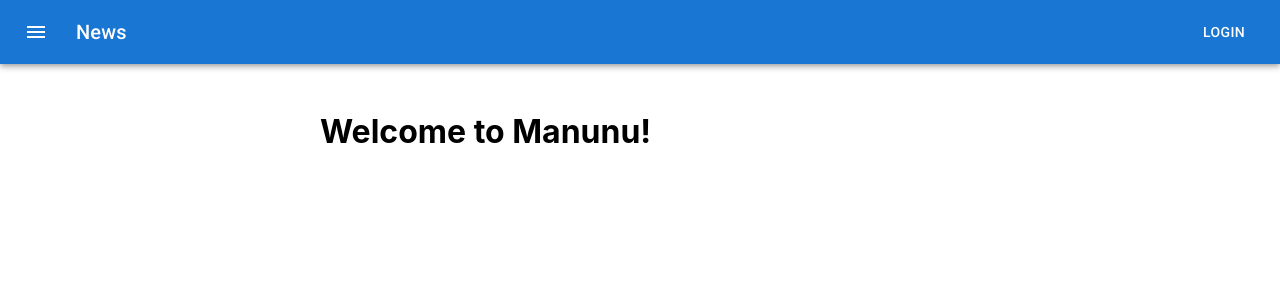
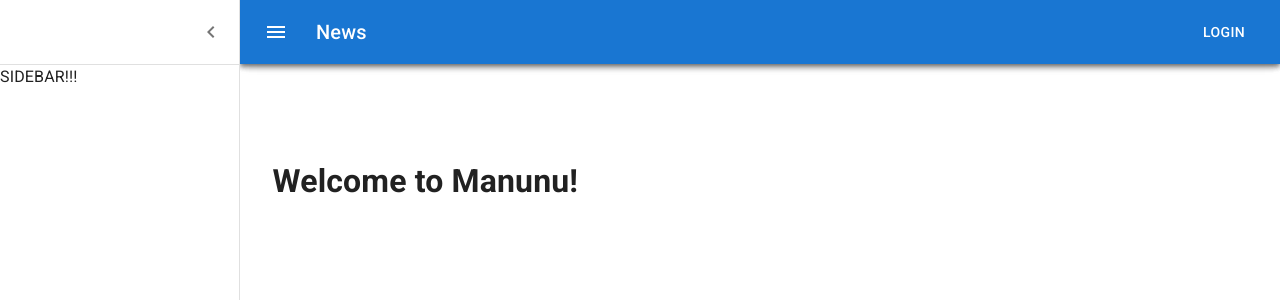
Before and after one commit to marians20/control, a Next.js app: page / in a window 1280 px wide. Both pictures are taken after a click on the button "menu". Shown: the top 300 px of the page. Built offline with nearby package versions, Linux system fonts and the light colour scheme.

Commit message:
Introduced Redux and start working on a sidebar.

```diff
--- /dev/null
+++ b/adapters/open-weather-adapter.js
@@ -0,0 +1,26 @@
+const OpenWeatherAdapter = (() => {
+    const serverLocation = { latitude: 47.1654851, longitude: 27.574496 };
+    const apiKey = '276cb277d34e5abf41075c85cb420414';
+    const baseUrl = 'https://api.openweathermap.org/data/2.5/weather';
+
+    const farenheitToCelsius = (value) => (5 * ( value - 32 ) / 9).toFixed(2);
+    const kelvinToCelsius = (value) => (value - 272.15).toFixed(2);
+    const getCurrentConditions = async (latitude, longitude) => {
+        const url = `${baseUrl}?lat=${serverLocation.latitude}&lon=${serverLocation.longitude}&appid=${apiKey}`;
+        const response = await fetch(url);
+        const data = await response.json();
+        //feels_like: 273.57, temp_min: 270.55, temp_max: 274.5
+        return {
+            ...data.main,
+            temp: kelvinToCelsius(data.main.temp),
+            feels_like: kelvinToCelsius(data.main.feels_like),
+            temp_min: kelvinToCelsius(data.main.temp_min),
+            temp_max: kelvinToCelsius(data.main.temp_max)
+        };
+    }
+    return {
+        getCurrentConditions
+    };
+})();
+
+export default OpenWeatherAdapter;
--- a/components/layout/Layout.js
+++ b/components/layout/Layout.js
@@ -1,12 +1,113 @@
+import { Fragment } from 'react';
+import { useDispatch, useSelector } from 'react-redux';
+import { styled, useTheme } from '@mui/material/styles';
+import Box from '@mui/material/Box';
+import CssBaseline from '@mui/material/CssBaseline';
+import MuiAppBar from '@mui/material/AppBar';
+import Divider from '@mui/material/Divider';
+import IconButton from '@mui/material/IconButton';
+import ChevronLeftIcon from '@mui/icons-material/ChevronLeft';
+import Drawer from '@mui/material/Drawer';
+
+import { layoutActions } from '../../store';
 import MainNavigation from './MainNavigation';
+
 import classes from './Layout.module.css';
 
+const drawerWidth = 240;
+
 function Layout(props) {
+  const dispatch = useDispatch();
+  const isSidebarVisible = useSelector(state => state.layout.sidebarVisible);
+  const theme = useTheme();
+  const toggleDrawer = (anchor, open) => (event) => {
+    if (event.type === 'keydown' && (event.key === 'Tab' || event.key === 'Shift')) {
+      return;
+    }
+  };
+
+  const handleDrawerClose = () => {
+    dispatch(layoutActions.hideSidebar());
+  }
+
+  const Main = styled('main', { shouldForwardProp: (prop) => prop !== 'open' })(
+    ({ theme, open }) => {
+      return {
+        flexGrow: 1,
+        padding: theme.spacing(3),
+        transition: theme.transitions.create('margin', {
+          easing: theme.transitions.easing.sharp,
+          duration: theme.transitions.duration.leavingScreen,
+        }),
+        marginLeft: `-${drawerWidth}px`,
+        ...(open && {
+          transition: theme.transitions.create('margin', {
+            easing: theme.transitions.easing.easeOut,
+            duration: theme.transitions.duration.enteringScreen,
+          }),
+          marginLeft: 0,
+        }),
+      };
+    },
+  );
+
+  const AppBar = styled(MuiAppBar, {
+    shouldForwardProp: (prop) => prop !== 'open',
+  })(({ theme, open }) => ({
+    transition: theme.transitions.create(['margin', 'width'], {
+      easing: theme.transitions.easing.sharp,
+      duration: theme.transitions.duration.leavingScreen,
+    }),
+    ...(open && {
+      width: `calc(100% - ${drawerWidth}px)`,
+      marginLeft: `${drawerWidth}px`,
+      transition: theme.transitions.create(['margin', 'width'], {
+        easing: theme.transitions.easing.easeOut,
+        duration: theme.transitions.duration.enteringScreen,
+      }),
+    }),
+  }));
+
+  const DrawerHeader = styled('div')(({ theme }) => ({
+    display: 'flex',
+    alignItems: 'center',
+    padding: theme.spacing(0, 1),
+    // necessary for content to be below app bar
+    ...theme.mixins.toolbar,
+    justifyContent: 'flex-end',
+  }));
+
   return (
-    <div>
-      <MainNavigation />
-      <main className={classes.main}>{props.children}</main>
-    </div>
+    <Box sx={{ display: 'flex' }}>
+      <CssBaseline />>
+      <AppBar position="fixed" open={isSidebarVisible}><MainNavigation /></AppBar>
+      <Drawer
+        sx={{
+          width: drawerWidth,
+          flexShrink: 0,
+          '& .MuiDrawer-paper': {
+            width: drawerWidth,
+            boxSizing: 'border-box',
+          },
+        }}
+        variant="persistent"
+        anchor="left"
+        open={isSidebarVisible}
+        onClose={toggleDrawer('left', false)}
+      >
+        <DrawerHeader>
+          <IconButton onClick={handleDrawerClose}>
+            <ChevronLeftIcon />
+          </IconButton>
+        </DrawerHeader>
+        <Divider />
+        SIDEBAR!!!
+      </Drawer>
+      <Main open={isSidebarVisible} className={classes.main}>
+        <DrawerHeader />
+        {props.children}
+      </Main>
+    </Box>
   );
 }
 
--- a/components/layout/MainNavigation.js
+++ b/components/layout/MainNavigation.js
@@ -1,8 +1,9 @@
 import { useContext, useState, Fragment } from 'react';
 import { useRouter } from 'next/router';
+import { useDispatch, useSelector } from 'react-redux';
+import Link from 'next/link';
 
 import AppBar from '@mui/material/AppBar';
-import Box from '@mui/material/Box';
 import Toolbar from '@mui/material/Toolbar';
 import Typography from '@mui/material/Typography';
 import Button from '@mui/material/Button';
@@ -11,11 +12,13 @@ import MenuIcon from '@mui/icons-material/Menu';
 import Menu from '@mui/material/Menu';
 import MenuItem from '@mui/material/MenuItem';
 
-import Link from 'next/link';
+import { layoutActions } from '../../store';
 import AuthContext from '../../store/auth-context';
 import Thermometer from '../thermometer/Thermometer';
 
 function MainNavigation() {
+    const dispatch = useDispatch();
+    const isSidebarVisible = useSelector(state => state.layout.sidebarVisible);
     const router = useRouter();
     const context = useContext(AuthContext);
     const [anchorEl, setAnchorEl] = useState(null);
@@ -40,6 +43,10 @@ function MainNavigation() {
         router.push('/auth/changepassword');
     }
 
+    function menuClickHandler() {
+        dispatch(layoutActions.toggleSidebar());
+    }
+
     const userMenu = (
         <Menu
             id="basic-menu"
@@ -57,7 +64,6 @@ function MainNavigation() {
     );
 
     return (
-        <Box sx={{ flexGrow: 1 }}>
         <AppBar position="static">
             <Toolbar>
                 <IconButton
@@ -66,6 +72,7 @@ function MainNavigation() {
                     color="inherit"
                     aria-label="menu"
                     sx={{ mr: 2 }}
+                    onClick={menuClickHandler}
                 >
                     <MenuIcon />
                 </IconButton>
@@ -101,7 +108,6 @@ function MainNavigation() {
                 }
             </Toolbar>
         </AppBar>
-        </Box>
     );
 }
 
--- a/components/thermometer/Thermometer.js
+++ b/components/thermometer/Thermometer.js
@@ -1,7 +1,7 @@
 import { useCallback, useEffect, useState, useContext, Fragment } from 'react';
 import Spinner from '../ui/Spinner';
 import useHttp from '../../hooks/useHttp';
-
+import OpenWeatherAdapter from '../../adapters/open-weather-adapter';
 import classes from './Thermometer.module.css';
 
 export default function Thermometer() {
@@ -12,8 +12,20 @@ export default function Thermometer() {
         sendRequest
     } = useHttp();
 
+    const readWeatherConditions = useCallback(async () => {
+        const weatherConditions = await OpenWeatherAdapter.getCurrentConditions();
+        console.log(weatherConditions);
+    })
+
     const readDht = useCallback(async () => {
-        await sendRequest({ url: '/api/dht' }, data => {
+        await sendRequest({
+            url: '/api/dht',
+            headers: {
+                'Content-Type': 'application/json',
+                'latitude': location.latitude,
+                'longitude': location.longitude
+            }
+        }, data => {
             if (!data.errors) {
                 setTemperature({ temperature: data.temperature, humidity: data.humidity });
             }
@@ -22,6 +34,7 @@ export default function Thermometer() {
 
     useEffect(() => {
         readDht();
+        readWeatherConditions();
         const interval = setInterval(readDht, 60000);
 
         return(() => {
--- a/package.json
+++ b/package.json
@@ -12,6 +12,7 @@
     "@material-ui/core": "^4.12.3",
     "@mui/icons-material": "^5.3.1",
     "@mui/material": "^5.3.1",
+    "@reduxjs/toolkit": "^1.7.2",
     "bcryptjs": "^2.4.3",
     "jsonwebtoken": "^8.5.1",
     "jwt-decode": "^3.1.2",
@@ -21,6 +22,7 @@
     "onoff": "^6.0.3",
     "react": "^17.0.2",
     "react-dom": "^17.0.2",
+    "react-redux": "^7.2.6",
     "redux": "^4.1.2"
   },
   "optionalDependencies": {
--- a/pages/_app.js
+++ b/pages/_app.js
@@ -4,15 +4,19 @@ import '@fontsource/roboto/400.css';
 import '@fontsource/roboto/500.css';
 import '@fontsource/roboto/700.css';
 import { AuthContextProvider } from '../store/auth-context';
+import { Provider } from 'react-redux';
+import store from '../store';
 import '../styles/globals.css'
 
 function MyApp({ Component, pageProps }) {
   return (
-    <AuthContextProvider>
-      <Layout>
-        <Component {...pageProps} />
-      </Layout>
-    </AuthContextProvider>
+    <Provider store={store}>
+      <AuthContextProvider>
+          <Layout>
+            <Component {...pageProps} />
+          </Layout>
+      </AuthContextProvider>
+    </Provider>
   );
 }
 
--- a/pages/_middleware.js
+++ b/pages/_middleware.js
@@ -1,6 +1,7 @@
 import { NextResponse } from "next/server"
 import { verifyToken } from "../helpers/jwt-utils";
 import RequestUtils from "../helpers/request-utils";
+import GeoLocationAdapter from '../adapters/geolocation-adapter';
 
 // const notAuthorizedResponse = () =>
 //     new Response('Auth required', {
@@ -15,7 +16,9 @@ const notAuthorizedResponse = () =>
         status: 401
     });
 
-const middleware = (req, ev) => {
+let ipAddress = null;
+
+const middleware = async (req, ev) => {
     if (req.page.name
         && req.page.name.indexOf('/api/') >= 0
         && req.page.name.indexOf('/auth/login') < 0) {
--- /dev/null
+++ b/store/index.js
@@ -0,0 +1,12 @@
+import { configureStore } from '@reduxjs/toolkit';
+import { layoutSlice } from './slices/layout-slice';
+
+
+const store = configureStore({
+    reducer: {
+        layout: layoutSlice.reducer
+    },
+});
+
+export const layoutActions = layoutSlice.actions;
+export default store;
--- /dev/null
+++ b/store/slices/layout-slice.js
@@ -0,0 +1,25 @@
+import { createSlice } from '@reduxjs/toolkit';
+
+const initialState = {
+    sidebarVisible: false,
+};
+
+export const layoutSlice = createSlice({
+    name: 'layout',
+    initialState,
+    reducers: {
+        showSidebar: (state, action) => {
+            state.sidebarVisible = true;
+        },
+        hideSidebar: (state, action) => {
+            state.sidebarVisible = false;
+        },
+        toggleSidebar: (state, action) => {
+            console.log('toggle sidebar visible');
+            state.sidebarVisible = !state.sidebarVisible;
+        },
+    },
+});
+
+export const layoutActions = layoutSlice.actions;
+export default layoutSlice;
```
Also changed, not shown: adapters/geolocation-adapter.js (added, +31 -0 lines). Lines whose indentation alone changed are shown as unchanged.
